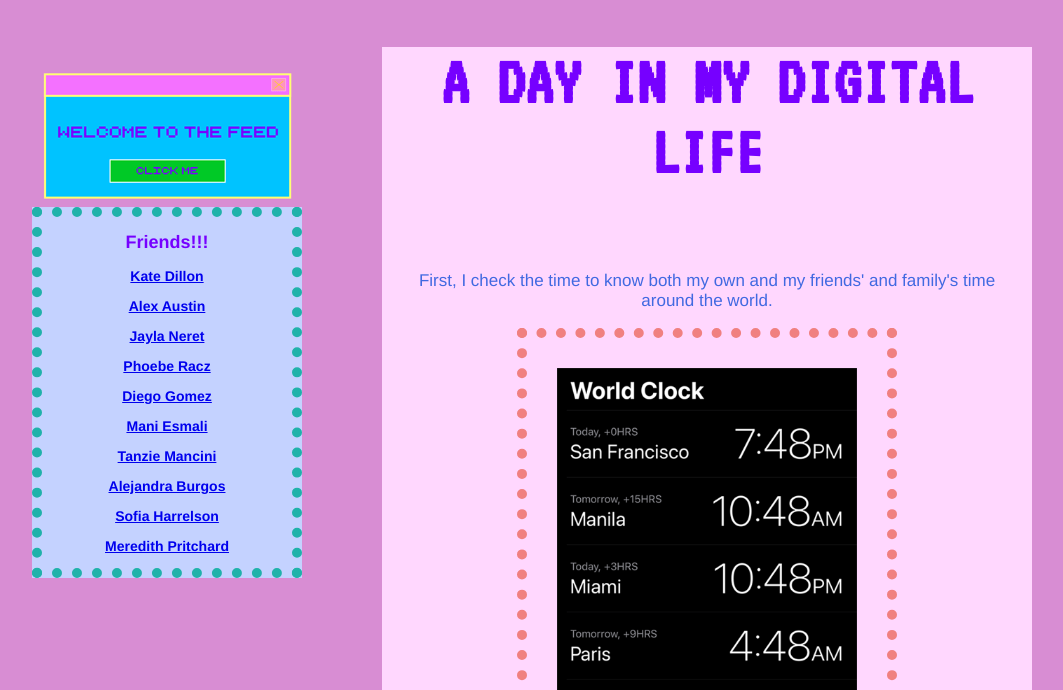
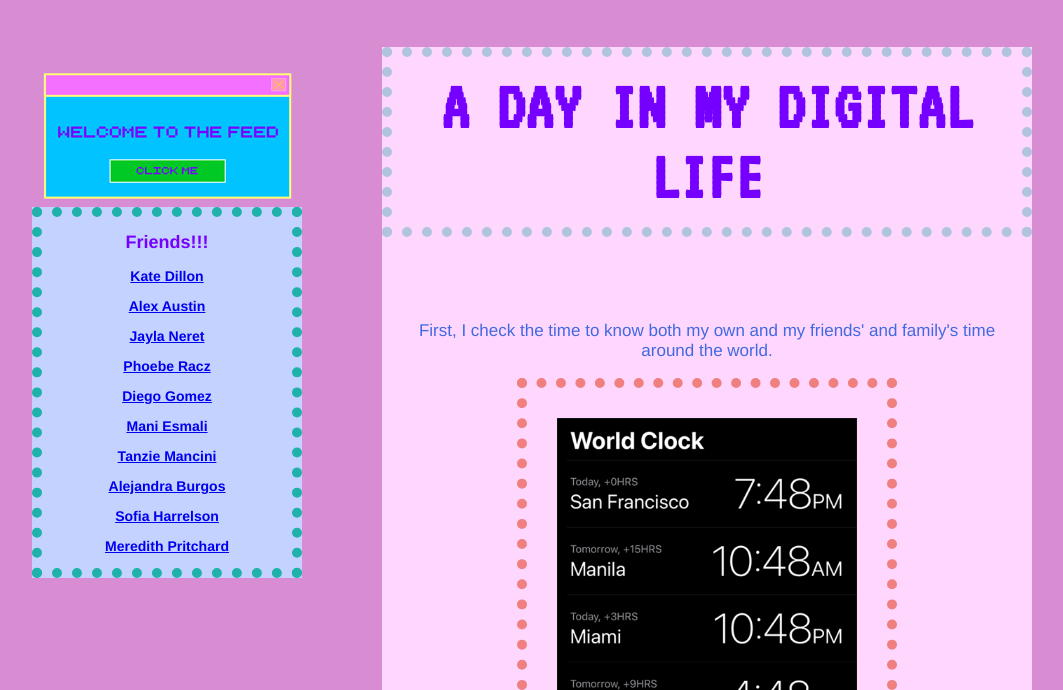
Before and after one commit to cunkaat/thefeed, a plain HTML site: page thefeed.html in a window 1280 px wide. Shown: the top 690 px of the page, without its empty margins (8-1071 px from the left). Drawn offline with Linux system fonts and the light colour scheme.

Commit message:
send border

```diff
--- a/css/stylesheet.css
+++ b/css/stylesheet.css
@@ -60,7 +60,8 @@ h1 {
     color: #7600ff;
     text-align: center;
     font-size: 70px;
-    border-style: 10px hotpink dotted;
+    border: 10px lightsteelblue dotted;
+    padding: 15px;
 }
 
 h1:hover {
```
